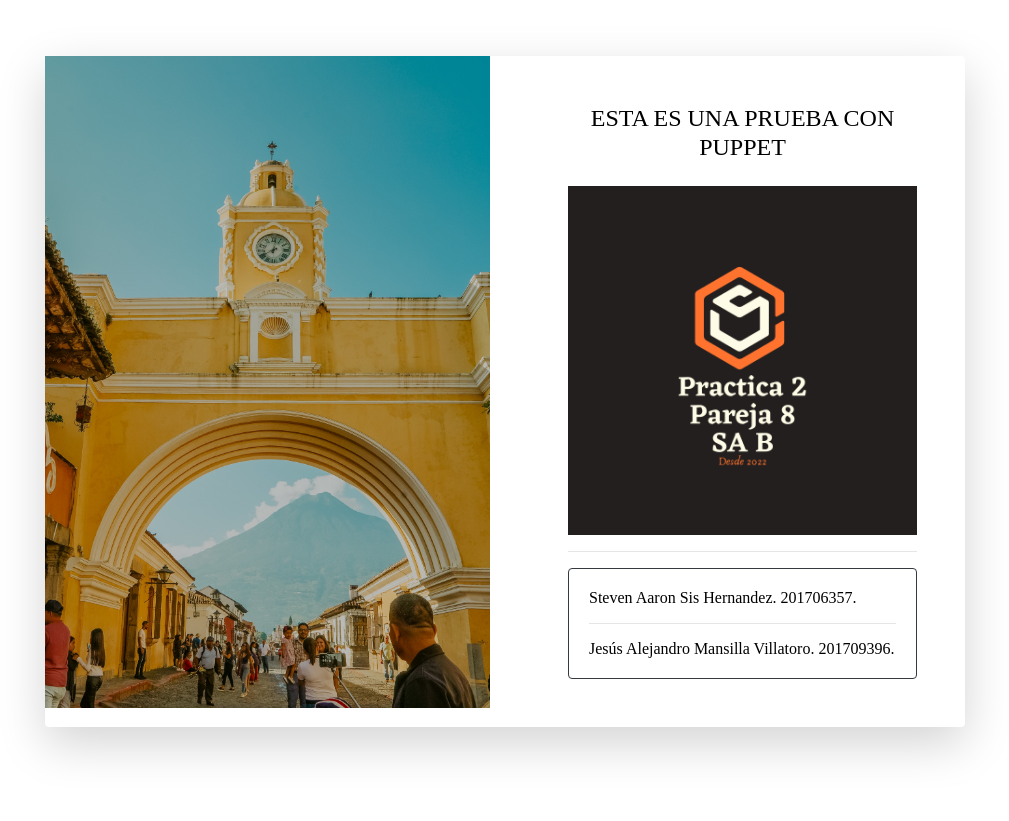
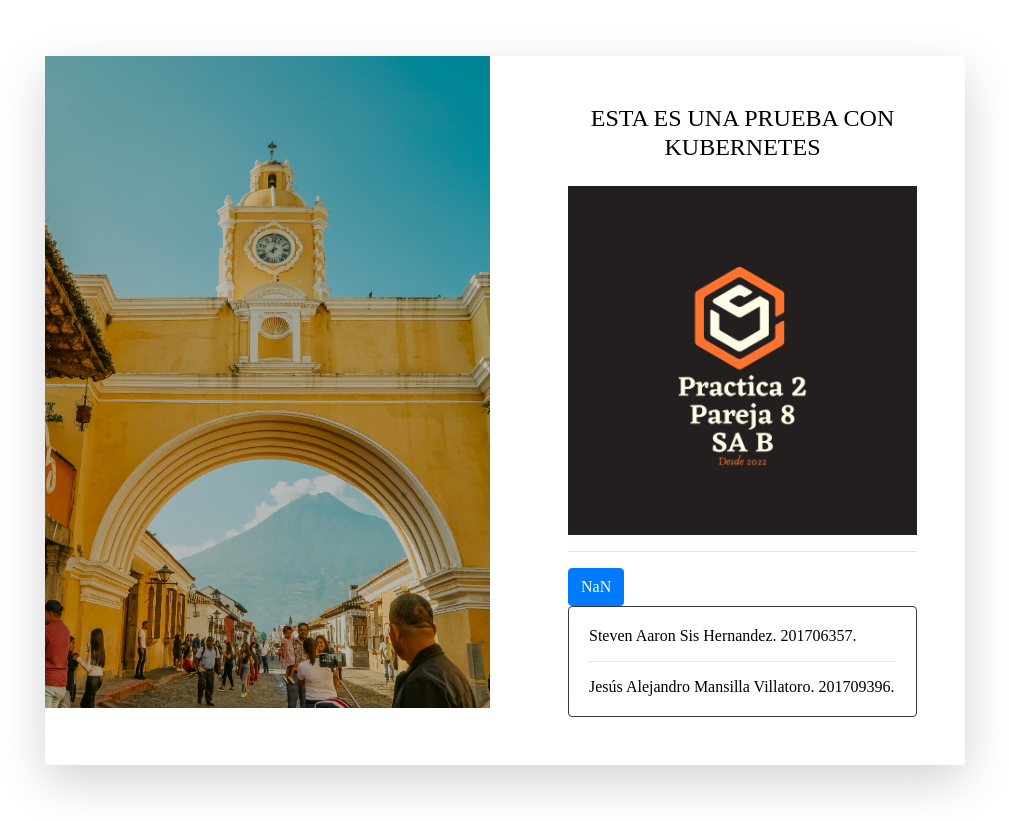
Before and after one commit to Stevensishernandez/SA_PRACTICAS_P8, an Angular app in the folder Practica2/front/: page / in a window 1280 px wide. Shown: the whole page, without its empty margins (135-1144 px from the left). Before the commit the page ends 800 px from the top, so only its background shows below. Built offline with nearby package versions, Linux system fonts and the light colour scheme.

Commit message:
Add files via upload

```diff
--- a/Practica2/front/src/app/components/home/home.component.html
+++ b/Practica2/front/src/app/components/home/home.component.html
@@ -13,13 +13,13 @@
               <div class="col-lg-6">
                 <div class="p-5">
                   <div class="text-center">
-                    <h1 class="h4 text-gray-900 mb-4">ESTA ES UNA PRUEBA CON PUPPET</h1>
+                    <h1 class="h4 text-gray-900 mb-4">ESTA ES UNA PRUEBA CON KUBERNETES</h1>
                   </div>
                   <form class="user">
                     <img src="../../../assets/img/home.png"  class="img-fluid" alt="Responsive image">
                   </form>
                   <hr>
-
+			<button type="button" class="btn btn-primary" (click)="contar()">{{x}}</button>
 
                   <div class="card border-dark mb-6"  >
                       <div class="card-body">
--- a/Practica2/front/src/app/components/home/home.component.ts
+++ b/Practica2/front/src/app/components/home/home.component.ts
@@ -6,10 +6,41 @@ import { Component, OnInit } from '@angular/core';
   styleUrls: ['./home.component.css']
 })
 export class HomeComponent implements OnInit {
-
-  constructor() { }
+  x = 7;
+  constructor() {
+ 	   // @ts-ignore
+  	if(parseInt(localStorage.getItem("x"))==undefined || parseInt(localStorage.getItem("x"))==null || localStorage.getItem("x") == "NaN" ){
+  		localStorage.setItem("x", (this.x).toString());
+  	}else{
+  	// @ts-ignore
+  		this.x = parseInt(localStorage.getItem("x"));
+  	}
+  }
 
   ngOnInit(): void {
+   // @ts-ignore
+  	if(parseInt(localStorage.getItem("x"))===undefined || parseInt(localStorage.getItem("x"))===null || localStorage.getItem("x") === "NaN" ){
+  		localStorage.setItem("x", (this.x).toString());
+  	}else{
+  	// @ts-ignore
+  		this.x = parseInt(localStorage.getItem("x"));
+  	}
+
   }
 
+  contar(){
+  	// @ts-ignore
+  	if(parseInt(localStorage.getItem("x"))===undefined || parseInt(localStorage.getItem("x"))===null || localStorage.getItem("x") === "NaN" ){
+  		localStorage.setItem("x", (this.x).toString());
+  		location.reload();
+  	}else{
+  	// @ts-ignore
+  	this.x = parseInt(localStorage.getItem("x"))+1;
+  	localStorage.setItem("x",(this.x).toString());
+  	}
+
+
+  }
+
+
 }
```
